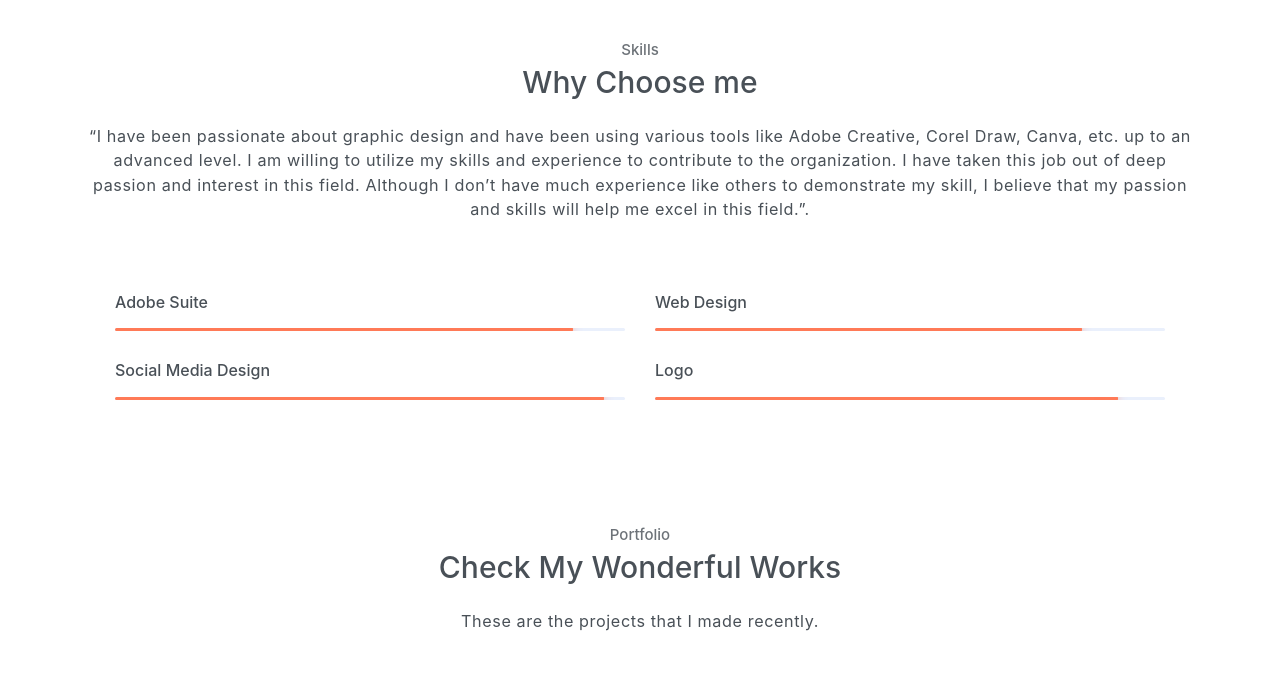
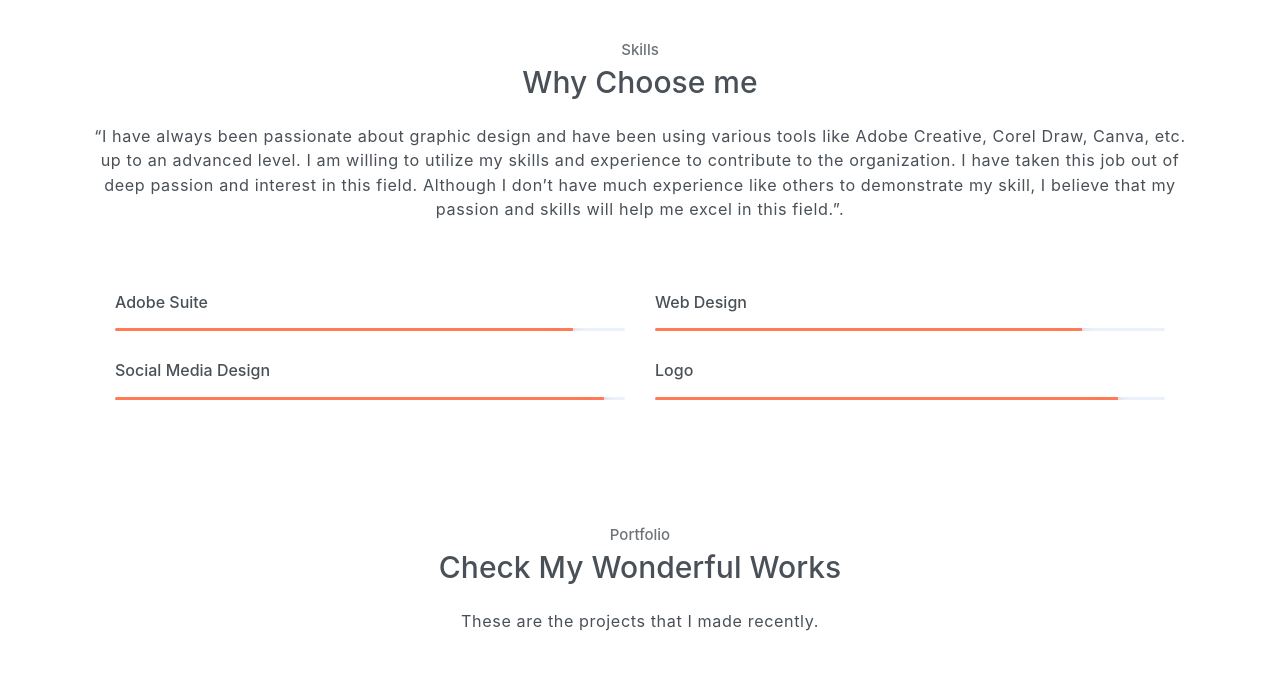
Before and after one commit to Jzdet/Portfolio, a plain HTML site: page index.html in a window 1280 px wide. Shown: the part 1720-2403 px from the top of the page. Drawn offline with Linux system fonts and the light colour scheme.

Commit message:
Update index.html

```diff
--- a/index.html
+++ b/index.html
@@ -135,7 +135,7 @@
         <div class="container text-center">
             <h6 class="subtitle">Skills</h6>
             <h6 class="section-title mb-4">Why Choose me</h6>
-            <p class="mb-5 pb-4">“I have been passionate about graphic design and have been using various tools like Adobe Creative, Corel Draw, Canva, etc.
+            <p class="mb-5 pb-4">“I have always been passionate about graphic design and have been using various tools like Adobe Creative, Corel Draw, Canva, etc.
              up to an advanced level. I am willing to utilize my skills and experience to contribute to the organization.
              I have taken this job out of deep passion and interest in this field. Although I don’t have much experience like others to demonstrate my skill, I believe that my passion and skills will help me excel in this field.”.</p>
 
```
